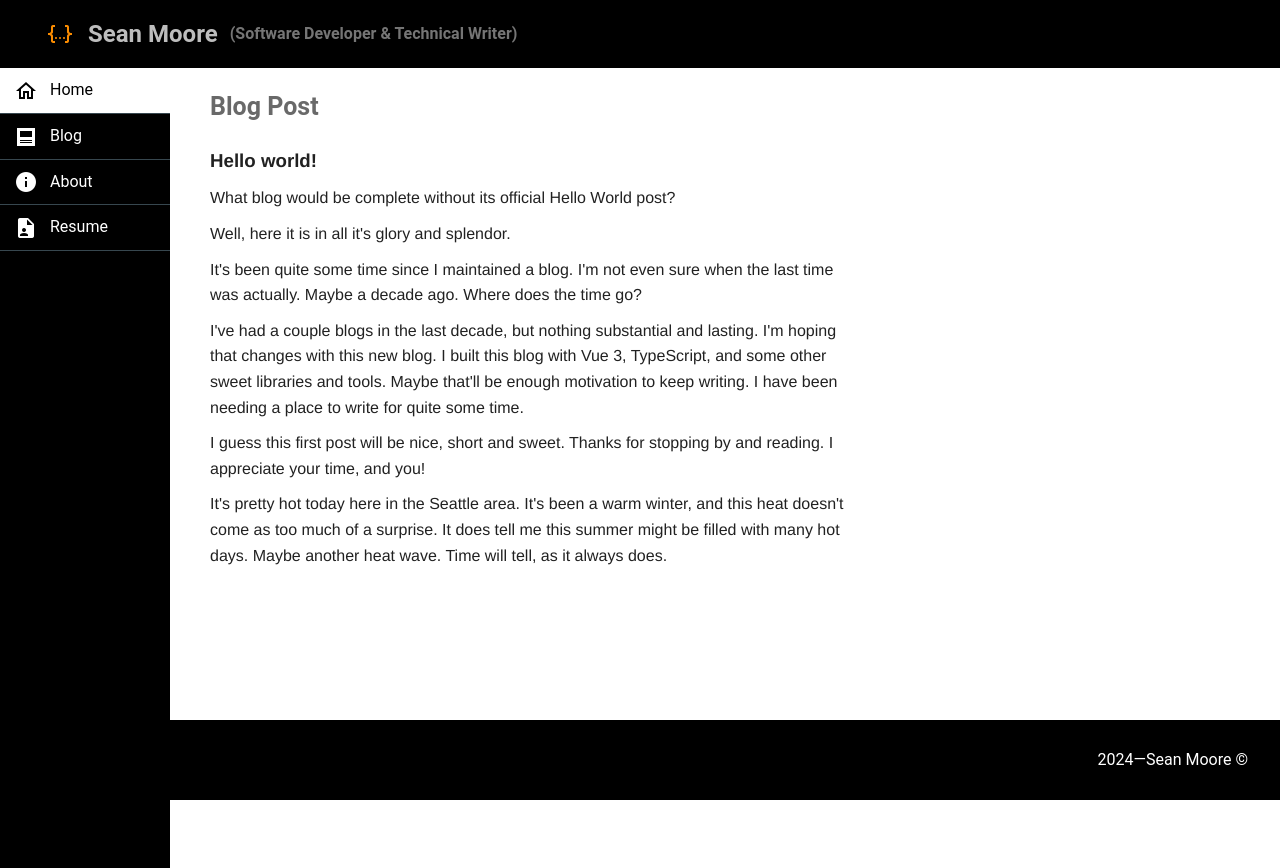
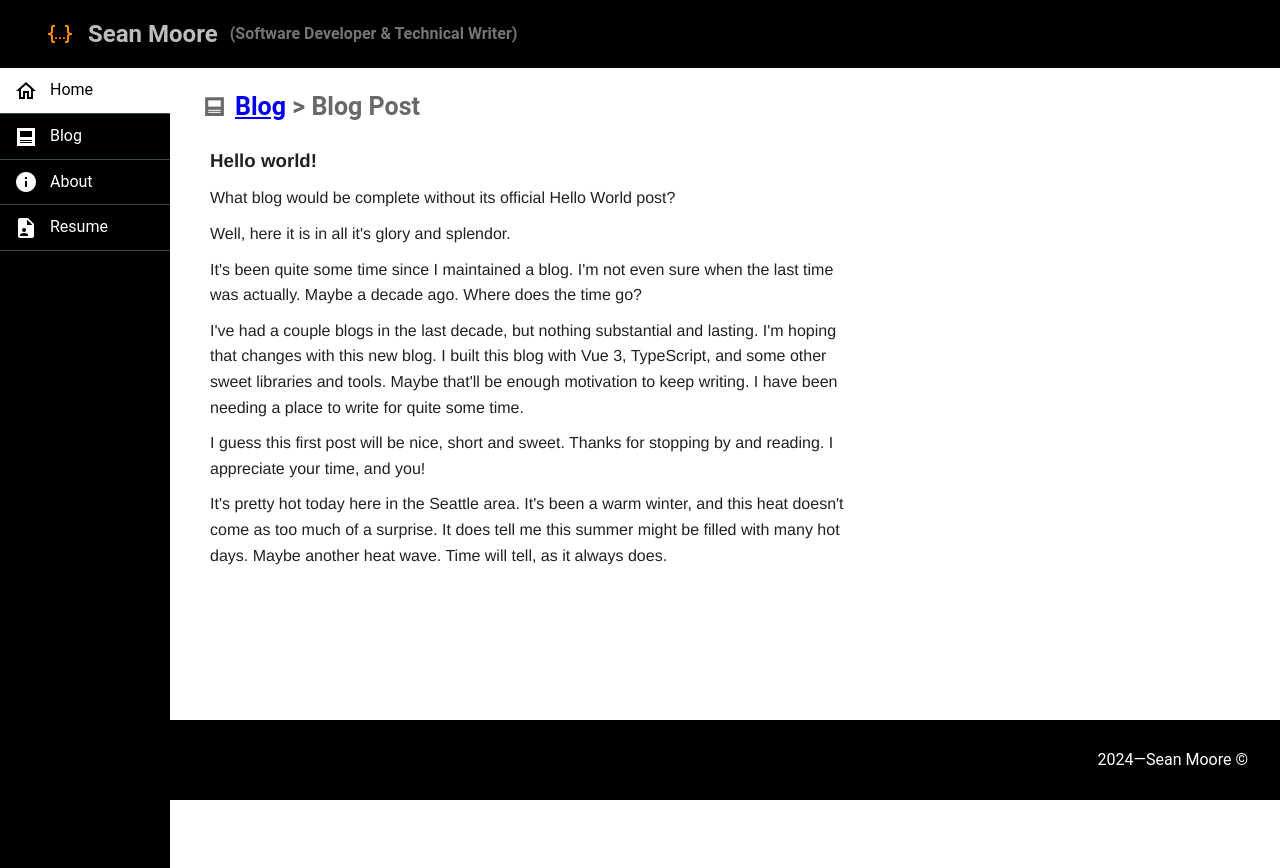
Before and after one commit to seanmooretechwriter/seanmooretechwriter.github.io, a Vue app: page /blog-posts/05-11-24 in a window 1280 px wide. Built offline with nearby package versions, Linux system fonts and the light colour scheme.

Commit message:
refactor: Add breadcrumb link to blog post page

```diff
--- a/src/view/BlogPost.vue
+++ b/src/view/BlogPost.vue
@@ -1,5 +1,5 @@
 <template>
-  <div class="mb-5 page-title">Blog Post</div>
+  <div class="mb-5 page-title"><v-icon size="25" class="pr-4">mdi-post</v-icon><router-link to="/blog">Blog</router-link>&nbsp;> Blog Post</div>
   <div class="markdown-body pb-5" style="width: 640px" v-html="content"></div>
 </template>
 
```
